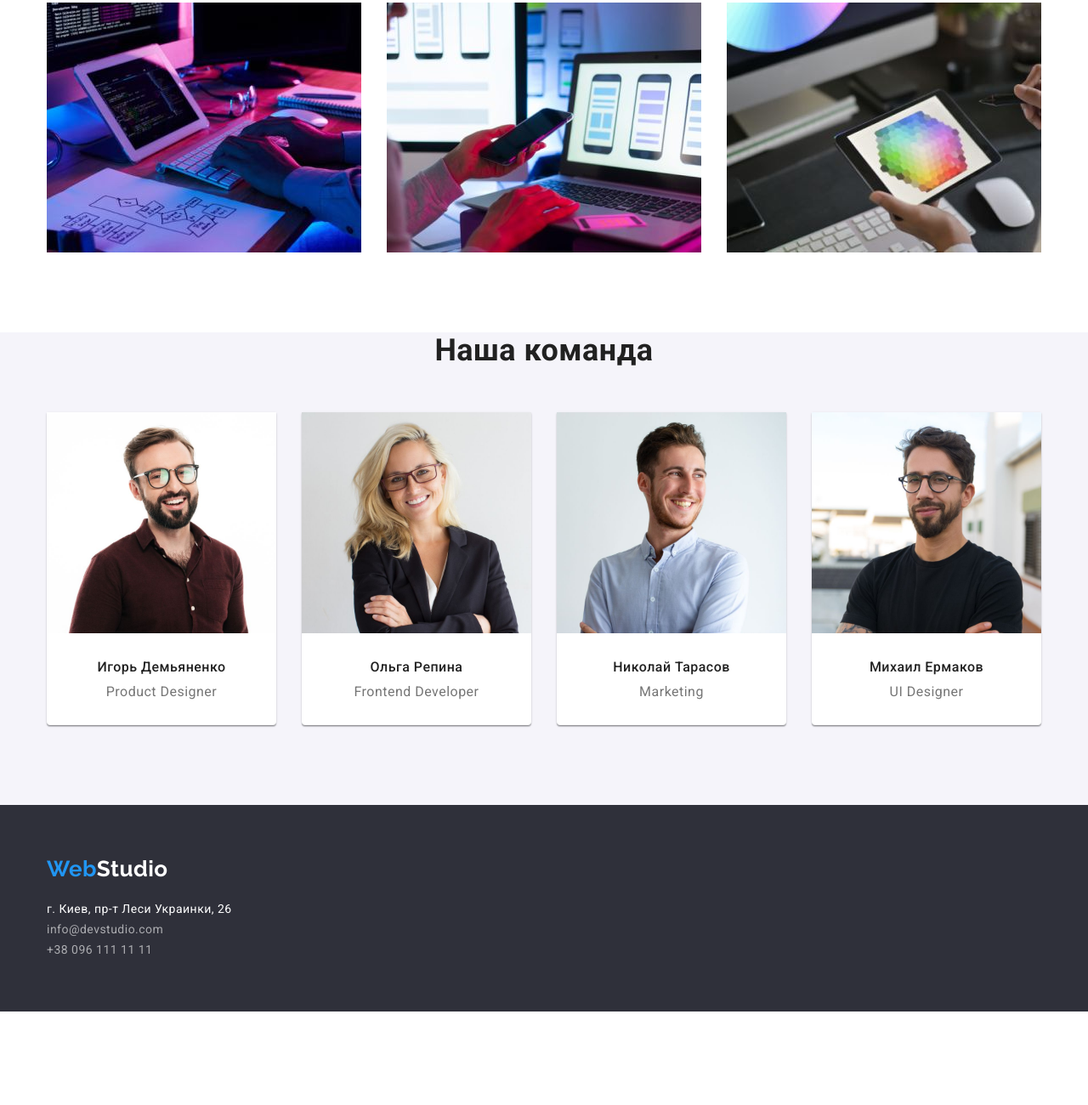
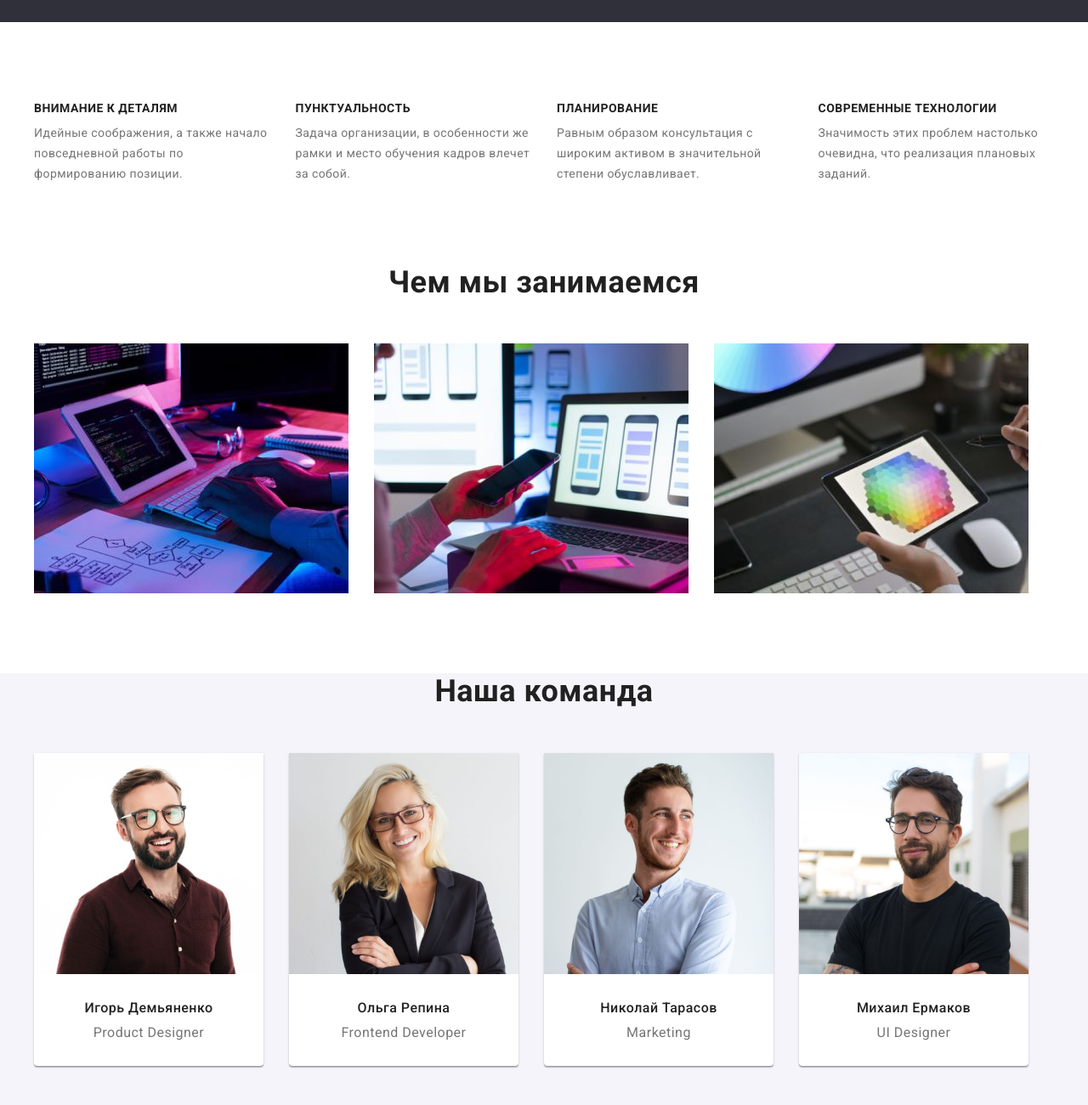
Before and after one commit to InnaNagaichenko/goit-markup-hw-03, a plain HTML site: page index.html in a window 1280 px wide. Shown: the part 660-1960 px from the top of the page at 85% size. Before the commit the page ends 1850 px from the top, so only its background shows below. Drawn offline with nearby package versions, Linux system fonts and the light colour scheme.

Commit message:
Исправлена геометрия и позиционирование

```diff
--- a/css/styles.css
+++ b/css/styles.css
@@ -40,9 +40,12 @@ body {
   font-weight: normal;
   letter-spacing: 0.03em;
 }
+.section {
+  padding: 0px 15px 94px;
+}
 .container {
   width: 1200px;
-  padding: 0 15px 94px;
+  /* padding: 0 15px; */
   margin: 0 auto;
 }
 img {
@@ -50,10 +53,12 @@ img {
   max-width: 100%;
 }
 /* Хедер */
+.header {
+  border-bottom: 1px solid #ececec;
+}
 .container.header {
   display: flex;
   justify-content: space-between;
-  border-bottom: 1px solid #ececec;
   padding-bottom: 0;
   align-items: center;
 }
@@ -132,12 +137,12 @@ img {
 }
 /* Герой*/
 .hero {
+  background: #2f303a;
+  padding: 200px 0;
   text-align: center;
 }
 .hero .title {
   color: var(--primary-white-color);
-  /* задаю фон, чтобы было видно белый текст заголовка */
-  background-color: var(--accent-color);
   font-weight: 900;
   font-size: 44px;
   line-height: 1.4;
@@ -174,7 +179,9 @@ img {
   text-align: center;
 }
 /* Преимущества */
-
+.section.advantages {
+  padding-top: 94px;
+}
 .list-advantages {
   display: flex;
 }
@@ -226,25 +233,29 @@ img {
 .section.our-team {
   background-color: var(--secondary-bcg-color);
 }
+.team-item {
+  padding: 30px 0px;
+}
 .list.team .subtitle {
   color: var(--title-color);
   font-weight: 500;
   font-size: 16px;
   line-height: 1.2;
   text-align: center;
-  margin-top: 30px;
   margin-bottom: 10px;
 }
 .list.team p {
   line-height: 1.2;
   text-align: center;
-  margin-bottom: 30px;
 }
 /* Footer */
+.contacts {
+  padding: 60px 0px;
+}
 .container.footer {
   margin-bottom: 0;
-  padding-top: 60px;
-  padding-bottom: 60px;
+  /* padding-top: 60px;
+  padding-bottom: 60px; */
 }
 .contacts {
   background-color: var(--footer-bcg-color);
@@ -273,11 +284,11 @@ footer .link:focus {
   display: none;
 }
 /* Кнопки */
-
-.container.portfolio {
+.portfolio {
   padding-top: 94px;
   padding-bottom: 94px;
 }
+
 .gallery-button {
   color: var(--title-color);
   background-color: var(--gallery-btn-color);
--- a/index.html
+++ b/index.html
@@ -19,7 +19,7 @@
   </head>
   <body>
     <!--Header-->
-    <header>
+    <header class="header">
       <div class="container header">
         <nav>
           <ul class="site-nav list">
@@ -55,8 +55,8 @@
         </div>
       </section>
       <!--Our advantages-->
-      <section class="section">
-        <div class="container advantages">
+      <section class="section advantages">
+        <div class="container">
           <ul class="list-advantages list">
             <li class="item">
               <h3 class="subtitle">Внимание к деталям</h3>
@@ -107,23 +107,33 @@
           <ul class="list team">
             <li class="item">
               <img src="./images/team1.jpg" alt="Игорь Демьяненко" width="270" />
+              <div class="team-item">
                 <h3 class="subtitle">Игорь Демьяненко</h3>
                 <p>Product Designer</p>
+              </div>
             </li>
             <li class="item">
               <img src="./images/team2.jpg" alt="Ольга Репина" width="270" />
+
+              <div class="team-item">
                 <h3 class="subtitle">Ольга Репина</h3>
                 <p>Frontend Developer</p>
+              </div>
             </li>
             <li class="item">
               <img src="./images/team3.jpg" alt="Николай Тарасов" width="270" />
+
+              <div class="team-item">
                 <h3 class="subtitle">Николай Тарасов</h3>
                 <p>Marketing</p>
+              </div>
             </li>
             <li class="item">
               <img src="./images/team4.jpg" alt="Михаил Ермаков" width="270" />
+              <div class="team-item">
                 <h3 class="subtitle">Михаил Ермаков</h3>
                 <p>UI Designer</p>
+              </div>
             </li>
           </ul>
         </div>
```
Also changed, not shown: portfolio.html (+3 -3 lines). Lines whose indentation alone changed are shown as unchanged.
